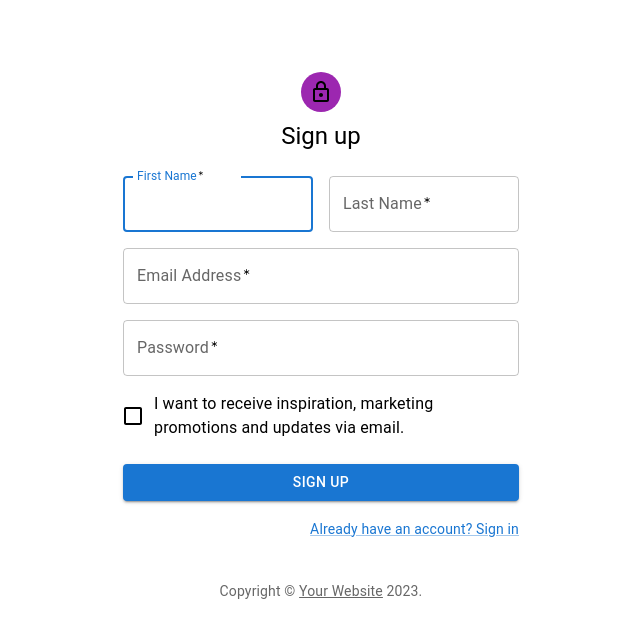
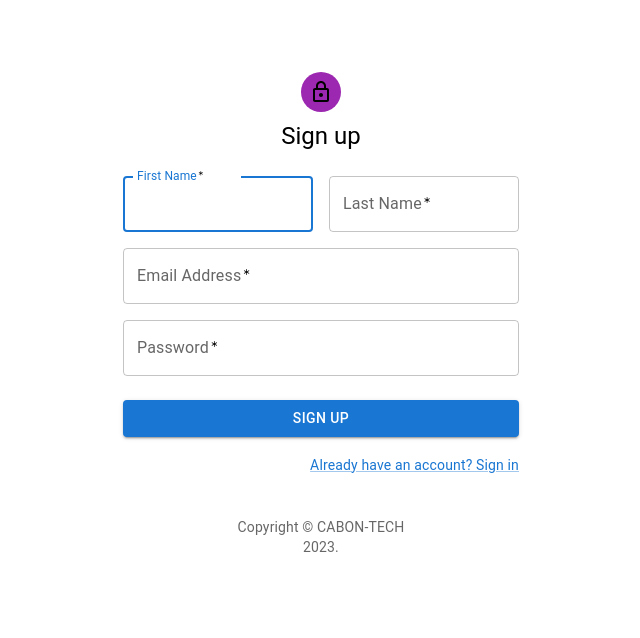
Before and after one commit to CABON-TECH/Tiba-hospital-management-system, a React (Vite) app: page /signin in a window 1280 px wide. Shown: the top 638 px of the page, without its empty margins (319-959 px from the left). Built offline with nearby package versions, Linux system fonts and the light colour scheme.

Commit message:
updated sign up form

```diff
--- a/src/components/SignIn.js
+++ b/src/components/SignIn.js
@@ -16,10 +16,8 @@
 function Copyright(props) {
   return (
     <Typography variant="body2" color="text.secondary" align="center" {...props}>
-      {'Copyright © '}
-      <Link color="inherit" href="https://mui.com/">
-        Your Website
-      </Link>{' '}
+      {'Copyright © CABON-TECH'}
+      <br />
       {new Date().getFullYear()}
       {'.'}
     </Typography>
@@ -100,12 +98,7 @@
                   autoComplete="new-password"
                 />
               </Grid>
-              <Grid item xs={12}>
-                <FormControlLabel
-                  control={<Checkbox value="allowExtraEmails" color="primary" />}
-                  label="I want to receive inspiration, marketing promotions and updates via email."
-                />
-              </Grid>
+
             </Grid>
             <Button
               type="submit"
```
